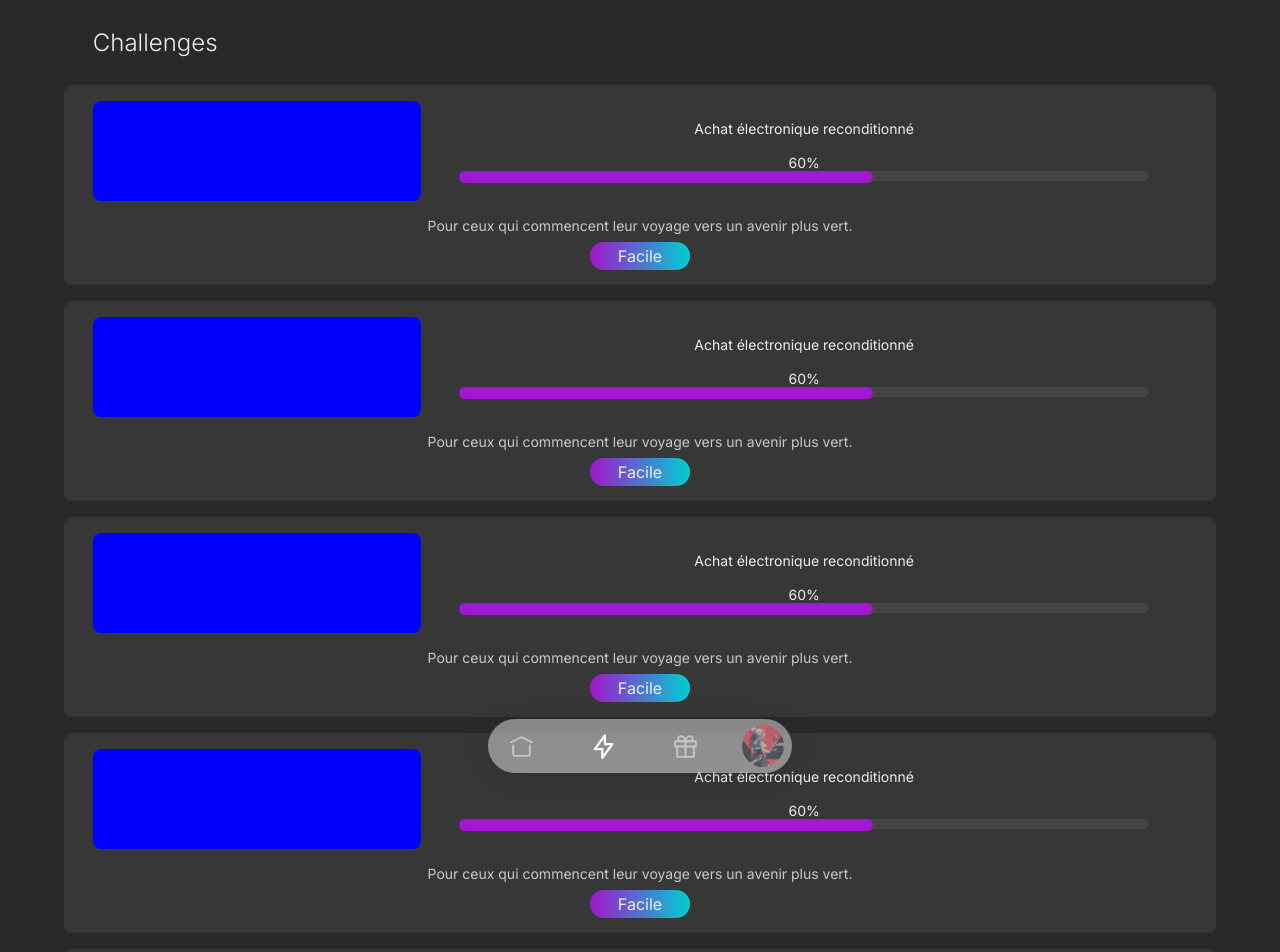
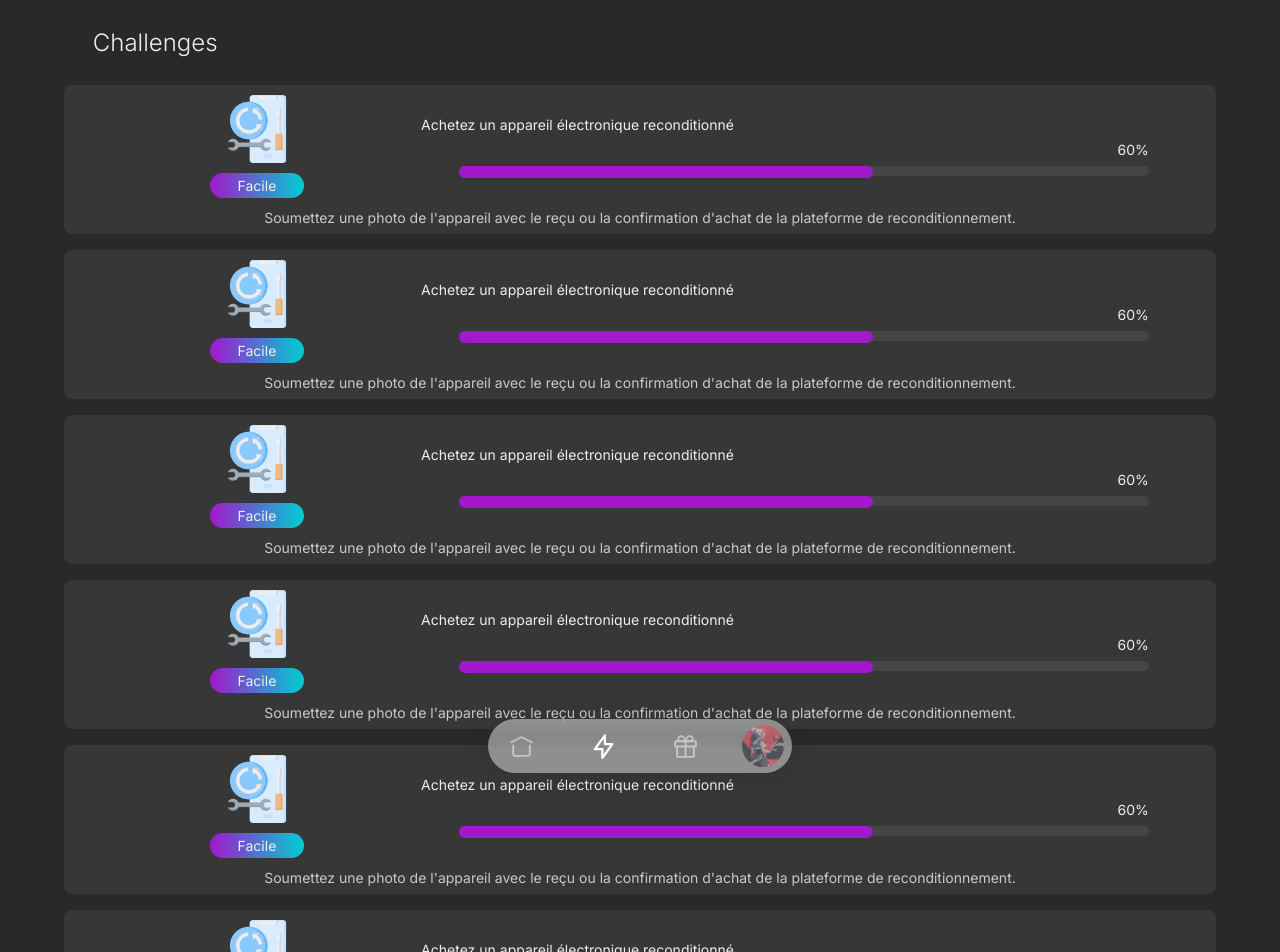
Before and after one commit to JaxV9/playimpact, a Next.js app: page /challenges in a window 1280 px wide. Shown: the top 952 px of the page. Built offline with nearby package versions, Linux system fonts and the light colour scheme.

Commit message:
feat: challengesList did

```diff
--- a/src/components/challengesList/challengesList.tsx
+++ b/src/components/challengesList/challengesList.tsx
@@ -8,103 +8,121 @@ export const ChallengesList = () => {
                 <div className="challengeContainer">
                     <div className="challengeContentContainer">
                         <div className="challenge">
-                            <div className="challengePicture">
+                            <div className="challengePictureContainer">
+                                <div className="challengePicture" style={{ backgroundImage: "url(/assets/reconditionné.png" }}>
+                                </div>
+                                <div className="tagDifficulty">Facile</div>
                             </div>
                             <div className="thisChallengeContainer">
-                                Achat électronique reconditionné
-                                <br/><br/><span>60%</span>
+                                <span className="descrChallenge">Achetez un appareil électronique reconditionné</span>
+                                <span className="labelProgressBar">60%</span>
                                 <div className="progressBarContainerChallenge">
                                     <div className="progressBarChallenge" style={{ width: "60%" }}></div>
                                 </div>
                             </div>
                         </div>
-                        <span className="challengeLabel">Pour ceux qui commencent leur voyage vers un avenir plus vert.</span>
-                        <div className="tagDifficulty">Facile</div>
+                        <span className="challengeLabel">Soumettez une photo de l'appareil avec le reçu ou la confirmation d'achat de la plateforme de reconditionnement.
+                        </span>
                     </div>
                 </div>
                 <div className="challengeContainer">
-                <div className="challengeContentContainer">
+                    <div className="challengeContentContainer">
                         <div className="challenge">
-                            <div className="challengePicture">
+                            <div className="challengePictureContainer">
+                                <div className="challengePicture" style={{ backgroundImage: "url(/assets/reconditionné.png" }}>
+                                </div>
+                                <div className="tagDifficulty">Facile</div>
                             </div>
                             <div className="thisChallengeContainer">
-                                Achat électronique reconditionné
-                                <br/><br/><span>60%</span>
+                                <span className="descrChallenge">Achetez un appareil électronique reconditionné</span>
+                                <span className="labelProgressBar">60%</span>
                                 <div className="progressBarContainerChallenge">
                                     <div className="progressBarChallenge" style={{ width: "60%" }}></div>
                                 </div>
                             </div>
                         </div>
-                        <span className="challengeLabel">Pour ceux qui commencent leur voyage vers un avenir plus vert.</span>
-                        <div className="tagDifficulty">Facile</div>
+                        <span className="challengeLabel">Soumettez une photo de l'appareil avec le reçu ou la confirmation d'achat de la plateforme de reconditionnement.
+                        </span>
                     </div>
                 </div>
                 <div className="challengeContainer">
-                <div className="challengeContentContainer">
+                    <div className="challengeContentContainer">
                         <div className="challenge">
-                            <div className="challengePicture">
+                            <div className="challengePictureContainer">
+                                <div className="challengePicture" style={{ backgroundImage: "url(/assets/reconditionné.png" }}>
+                                </div>
+                                <div className="tagDifficulty">Facile</div>
                             </div>
                             <div className="thisChallengeContainer">
-                                Achat électronique reconditionné
-                                <br/><br/><span>60%</span>
+                                <span className="descrChallenge">Achetez un appareil électronique reconditionné</span>
+                                <span className="labelProgressBar">60%</span>
                                 <div className="progressBarContainerChallenge">
                                     <div className="progressBarChallenge" style={{ width: "60%" }}></div>
                                 </div>
                             </div>
                         </div>
-                        <span className="challengeLabel">Pour ceux qui commencent leur voyage vers un avenir plus vert.</span>
-                        <div className="tagDifficulty">Facile</div>
+                        <span className="challengeLabel">Soumettez une photo de l'appareil avec le reçu ou la confirmation d'achat de la plateforme de reconditionnement.
+                        </span>
                     </div>
                 </div>
                 <div className="challengeContainer">
-                <div className="challengeContentContainer">
+                    <div className="challengeContentContainer">
                         <div className="challenge">
-                            <div className="challengePicture">
+                            <div className="challengePictureContainer">
+                                <div className="challengePicture" style={{ backgroundImage: "url(/assets/reconditionné.png" }}>
+                                </div>
+                                <div className="tagDifficulty">Facile</div>
                             </div>
                             <div className="thisChallengeContainer">
-                                Achat électronique reconditionné
-                                <br/><br/><span>60%</span>
+                                <span className="descrChallenge">Achetez un appareil électronique reconditionné</span>
+                                <span className="labelProgressBar">60%</span>
                                 <div className="progressBarContainerChallenge">
                                     <div className="progressBarChallenge" style={{ width: "60%" }}></div>
                                 </div>
                             </div>
                         </div>
-                        <span className="challengeLabel">Pour ceux qui commencent leur voyage vers un avenir plus vert.</span>
-                        <div className="tagDifficulty">Facile</div>
+                        <span className="challengeLabel">Soumettez une photo de l'appareil avec le reçu ou la confirmation d'achat de la plateforme de reconditionnement.
+                        </span>
                     </div>
                 </div>
                 <div className="challengeContainer">
-                <div className="challengeContentContainer">
+                    <div className="challengeContentContainer">
                         <div className="challenge">
-                            <div className="challengePicture">
+                            <div className="challengePictureContainer">
+                                <div className="challengePicture" style={{ backgroundImage: "url(/assets/reconditionné.png" }}>
+                                </div>
+                                <div className="tagDifficulty">Facile</div>
                             </div>
                             <div className="thisChallengeContainer">
-                                Achat électronique reconditionné
-                                <br/><br/><span>60%</span>
+                                <span className="descrChallenge">Achetez un appareil électronique reconditionné</span>
+                                <span className="labelProgressBar">60%</span>
                                 <div className="progressBarContainerChallenge">
                                     <div className="progressBarChallenge" style={{ width: "60%" }}></div>
                                 </div>
                             </div>
                         </div>
-                        <span className="challengeLabel">Pour ceux qui commencent leur voyage vers un avenir plus vert.</span>
-                        <div className="tagDifficulty">Facile</div>
+                        <span className="challengeLabel">Soumettez une photo de l'appareil avec le reçu ou la confirmation d'achat de la plateforme de reconditionnement.
+                        </span>
                     </div>
                 </div>
                 <div className="challengeContainer">
-                <div className="challengeContentContainer">
+                    <div className="challengeContentContainer">
                         <div className="challenge">
-                            <div className="challengePicture">
+                            <div className="challengePictureContainer">
+                                <div className="challengePicture" style={{ backgroundImage: "url(/assets/reconditionné.png" }}>
+                                </div>
+                                <div className="tagDifficulty">Facile</div>
                             </div>
                             <div className="thisChallengeContainer">
-                                Achat électronique reconditionné
-                                <br/><br/><span>60%</span>
+                                <span className="descrChallenge">Achetez un appareil électronique reconditionné</span>
+                                <span className="labelProgressBar">60%</span>
                                 <div className="progressBarContainerChallenge">
                                     <div className="progressBarChallenge" style={{ width: "60%" }}></div>
                                 </div>
                             </div>
                         </div>
-                        <span className="challengeLabel">Pour ceux qui commencent leur voyage vers un avenir plus vert.</span>
-                        <div className="tagDifficulty">Facile</div>
+                        <span className="challengeLabel">Soumettez une photo de l'appareil avec le reçu ou la confirmation d'achat de la plateforme de reconditionnement.
+                        </span>
                     </div>
                 </div>
             </div>
--- a/src/components/challengesList/style.css
+++ b/src/components/challengesList/style.css
@@ -12,8 +12,9 @@
 .challengeContainer {
     width: 100%;
     height: fit-content;
-    min-height: 200px;
     background-color: #373737;
+    padding-top: 8px;
+    padding-bottom: 8px;
     border-radius: 8px;
     display: flex;
 }
@@ -22,6 +23,7 @@
     width: 95%;
     height: 95%;
     margin: auto;
+
 }
 
 .tagDifficulty {
@@ -32,6 +34,8 @@
     border-radius: 16px;
     background: rgb(163, 23, 205);
     background: linear-gradient(90deg, rgba(163, 23, 205, 1) 0%, rgba(0, 206, 209, 1) 100%);
+    bottom: 0;
+    font-size: 14px;
 }
 
 .challengeLabel {
@@ -41,7 +45,6 @@
     width: 100%;
     display: block;
     margin-top: 8px;
-    margin-bottom: 8px;
 }
 
 .challenge {
@@ -52,21 +55,30 @@
     margin-bottom: 16px;
 }
 
+.challengePictureContainer {
+    position: relative;
+    display: grid;
+    gap: 8px;
+}
+
 .challengePicture {
-    width: 100%;
-    height: 100%;
-    background-color: blue;
-    border-radius: 8px;
+    width: 72px;
+    height: 72px;
     margin: auto;
+    background-position: center;
+    background-repeat: no-repeat;
+    background-size: cover;
 }
 
 .thisChallengeContainer {
-    text-align: center;
     font-size: 14px;
     width: 100%;
     display: block;
     margin-top: 8px;
     margin: auto;
+    position: relative;
+    display: grid;
+    grid-gap: 8px;
 }
 
 .progressBarContainerChallenge {
@@ -83,3 +95,11 @@
     background-color: #a317cd;
     border-radius: 8px;
 }
+
+.labelProgressBar {
+    display: block;
+    width: 90%;
+    margin-left: auto;
+    margin-right: auto;
+    text-align: end;
+}
```
Also changed, not shown: public/assets/reconditionné.png (added).
